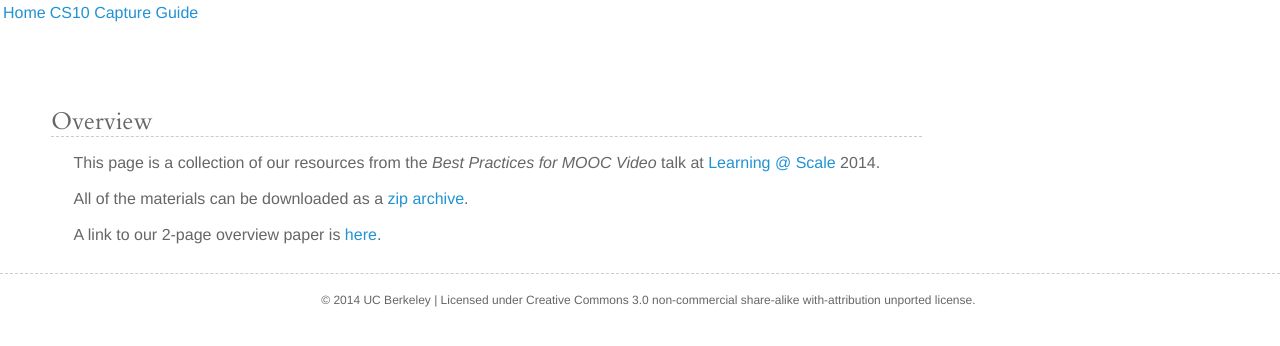
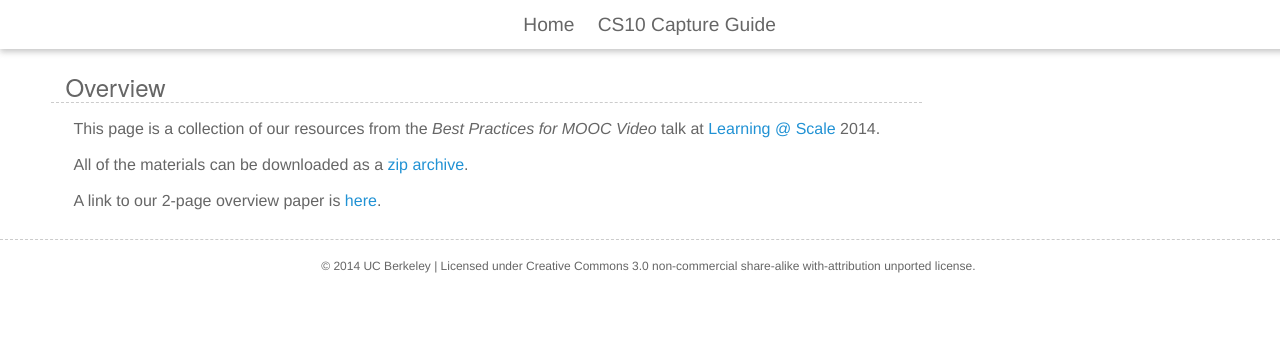
Before and after one commit to cs10/video, a Jekyll site: the page built from index.md, in a window 1280 px wide. Shown: the top 346 px of the page. Built offline with Jekyll 4.4.1, drawn with Linux system fonts in a browser that asks for light colours; nearby versions of some CDN libraries; some web fonts are replaced.

Commit message:
rm useless crap in stylesheets, make nav work right-I think. I should test these things. Nah...

```diff
--- a/_layouts/default.html
+++ b/_layouts/default.html
@@ -41,12 +41,14 @@
 
 <body>
 
+  <div class="nav">
     <table border="0">
       <tr>
         <td><a href="/">Home</a></td>
         <td><a href="/process">CS10 Capture Guide</a></td>
       </tr>
     </table>
+  </div>
 
   <div class="middle">
     <div class="content">
--- a/site/main.css
+++ b/site/main.css
@@ -1,6 +1,6 @@
 /* Fixes for deprecated tags. */
-.strong, strong { font-weight: bold; }
-.em, em { font-style: italic; }
+.strong { font-weight: bold; }
+.em { font-style: italic; }
 
 a,
 a:visited {
@@ -43,7 +43,7 @@
     padding: 0;
 }
 
-h1, h2, h3, h5, h6 {
+h1, h3, h5, h6 {
     font-family: 'Cardo', 'Times', serif;
     font-weight: 300;
     color: #666;
@@ -61,7 +61,7 @@
     margin-bottom: .8em;
 }
 
-h4 { /* Post Titles */
+h2 { /* Post Titles */
     font-size: 24px; /* FIXME */
     font-weight: 300;
     margin-bottom: .4em;
@@ -145,6 +145,7 @@
     float: right;
     text-align: center;
 }
+
 .footer {
     text-align: center;
     position: static;
@@ -155,7 +156,6 @@
     border-top: 1px dashed #ccc;
     float: left;
 }
-.addthis_toolbox { margin: 0 0 1em 0; }
 
 .article {
     text-align: left;
@@ -234,20 +234,6 @@
     max-height: 640px;
 }
 
-.end-matter {
-    margin: 0px;
-    font-size: 70%;
-    font-weight: 600;
-    text-indent: 0em;
-}
-
-#pagination {
-    border: 0px;
-    width: 100%;
-    font-size: 80%;
-}
-
-
 .left {
     text-align: left;
     list-style: none;
@@ -282,15 +268,3 @@
     line-height: 50%;
     vertical-align: -.15em;
 }
-
-.change-log h4 {
-    font-size: 1.1em;
-    font-weight: 200;
-    margin: .1em;
-    font-family: 'Helvetica  Neue', 'Helvetica','Cantarell', arial, sans-serif;
-}
-.change-log ul {
-    font-family: 'Helvetica  Neue', 'Helvetica','Cantarell', arial, sans-serif;
-    text-indent: 1em;
-    margin: .2em;
-}
```
Lines whose indentation alone changed are shown as unchanged.
